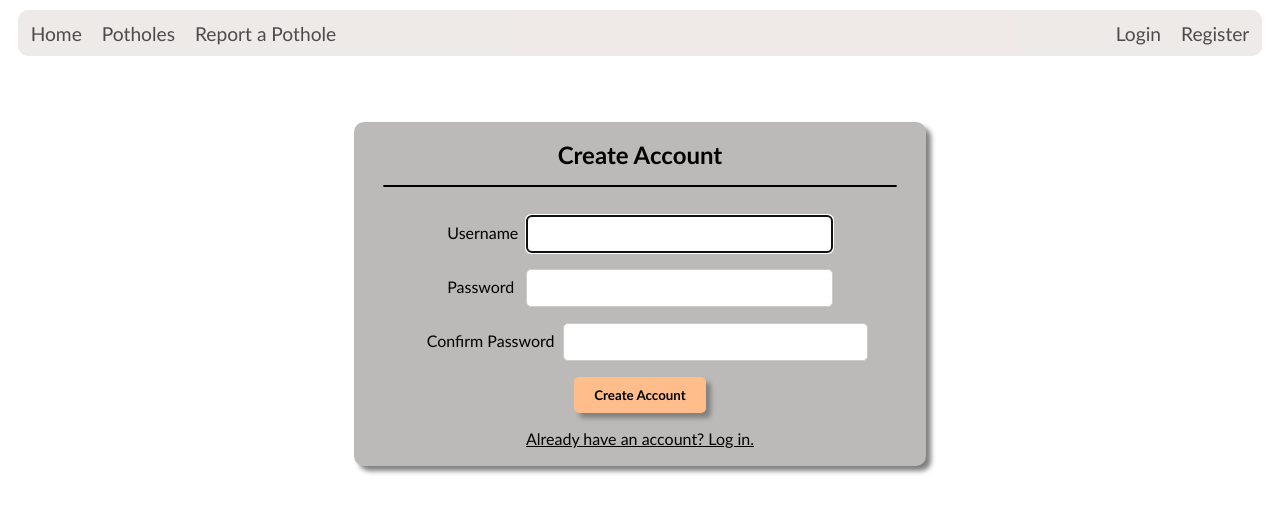
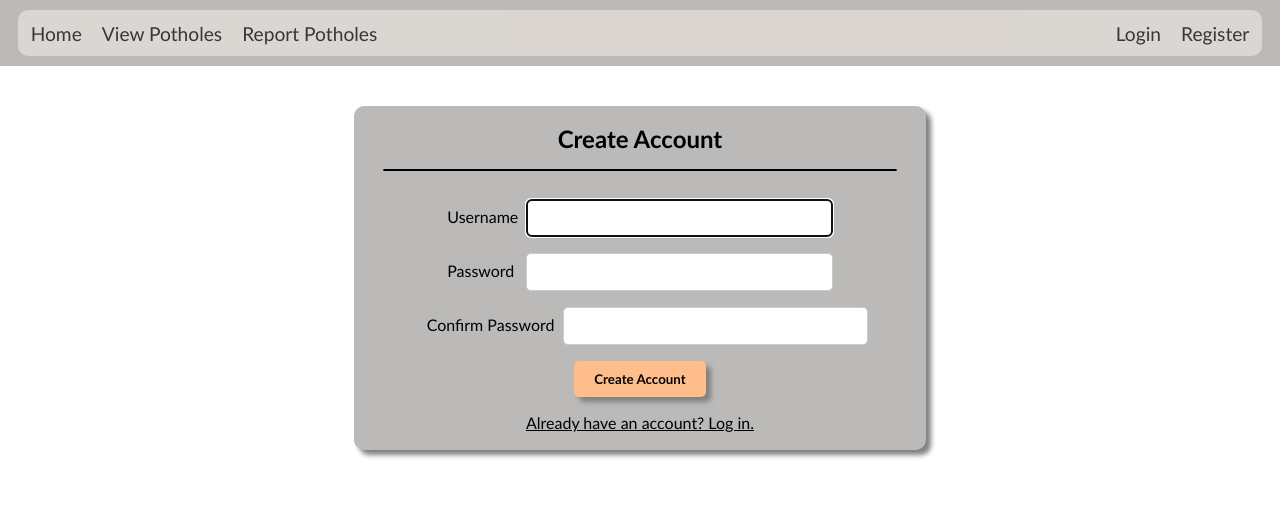
Before and after one commit to jinhee220/Potmole, a Vue app in the folder vue/: page /register in a window 1280 px wide. Shown: the top 512 px of the page. Built offline with nearby package versions, Linux system fonts and the light colour scheme.

Commit message:
consistency styling changes to all pages

```diff
--- a/vue/src/App.vue
+++ b/vue/src/App.vue
@@ -7,11 +7,11 @@
     <div class="nav">
       <div class="left">
         <router-link class="link" v-bind:to="{ name: 'home' }">Home</router-link>
-        <router-link class="link" v-bind:to="{ name: 'PotholeList' }">Potholes</router-link>
-        <router-link class="link" v-bind:to="{ name: 'ReportPothole' }">Report a Pothole</router-link>
+        <router-link class="link" v-bind:to="{ name: 'PotholeList' }">View Potholes</router-link>
+        <router-link class="link" v-bind:to="{ name: 'ReportPothole' }">Report Potholes</router-link>
         <!-- <router-link class="link" v-bind:to="{ name: 'home' }">About</router-link>
         <router-link class="link" v-bind:to="{ name: 'home' }">Contact Us</router-link> -->
-        <router-link class="link" v-bind:to="{ name: 'EmployeeForm' }" v-if="checkCurrentUser()">Employee</router-link>
+        <router-link class="link" v-bind:to="{ name: 'EmployeeForm' }" v-if="checkCurrentUser()">Employee Hub</router-link>
       </div>
 
       <div class="right">
--- a/vue/src/components/EmployeeForm.vue
+++ b/vue/src/components/EmployeeForm.vue
@@ -251,7 +251,6 @@ h3 {
     flex-direction: column;
     align-items: center;
     width: 80%;
-    border: 1px solid black;
     border-radius: 10px;
     box-shadow: gray 5px 5px 5px ;
     background-color: white;
--- a/vue/src/components/PotholeForm.vue
+++ b/vue/src/components/PotholeForm.vue
@@ -147,17 +147,20 @@ button[type="submit"]:hover {
 	display: flex;
 	flex-direction: column;
 	align-items: center;
+	background-color: #bbbab9;
+	padding-top: 10px;
+	padding-bottom: 50px;
+	width: 100%;
 }
 
 .pothole {
 	display: flex;
 	flex-direction: column;
 	align-items: center;
-
 	width: 80%;
-	border: 1px solid black;
 	border-radius: 10px;
 	box-shadow: gray 5px 5px 5px;
+	background-color: white;
 }
 
 .form-group {
--- a/vue/src/views/LoginView.vue
+++ b/vue/src/views/LoginView.vue
@@ -65,9 +65,13 @@ export default {
 
 <style scoped>
 .spacer {
-  height: 1rem;
-  background-color: white;
-  padding-bottom: 50px;
+	height: 66px;
+	background-color: #bbbab9;
+	position: absolute;
+	top: 0;
+	left: 0;
+	right: 0;
+	z-index: -1;
 }
 
 .form-input-group {
@@ -86,6 +90,7 @@ label {
   border-radius: 10px;
   width: 33%;
   box-shadow: gray 5px 5px 5px;
+  margin-top: 50px;
 
 }
 
--- a/vue/src/views/PotholeListView.vue
+++ b/vue/src/views/PotholeListView.vue
@@ -4,7 +4,7 @@
 		<!-- 5 buttons here for All Reported Inspected, Repaired, Deleted (v-if employee only)-->
 		<div class="list">
 			<div class="header">
-				<h2>Potholes List</h2>
+				<h2>Potholes</h2>
 				<img src="../assets/potholeMarker.png">
 			</div>
 			<PotholeList />
--- a/vue/src/views/RegisterView.vue
+++ b/vue/src/views/RegisterView.vue
@@ -76,9 +76,13 @@ export default {
 
 <style scoped>
 .spacer {
-  height: 1rem;
-  background-color: white;
-  padding-bottom: 50px;
+	height: 66px;
+	background-color: #bbbab9;
+	position: absolute;
+	top: 0;
+	left: 0;
+	right: 0;
+	z-index: -1;
 }
 
 .form-input-group {
@@ -97,6 +101,7 @@ label {
   border-radius: 10px;
   width: 45%;
   box-shadow: gray 5px 5px 5px ;
+  margin-top: 50px;
 }
 
 input[type="text"],
--- a/vue/src/views/ReportPotholeView.vue
+++ b/vue/src/views/ReportPotholeView.vue
@@ -1,19 +1,25 @@
 <!-- this is where site visitors can report a pothole AND a pothole object is sent to server -->
 <template>
+	<div class="entire-page">
 			<div class="spacer"></div>
-	<div >
+
 			<div class="header">
 				<h1>Click a Pothole Location</h1>
 				<img src="../assets/potholeMarker.png">
 			</div>
+
+		<div class = "upper-form">
+
+			<div class="map-background">
 				<!-- Call MapBox component and set parentComponent prop.
 			@coordinates-selected listens for $emit from child component MapBox and runs handleCoordinatesSelected method -->
 					<MapBox class="mapbox" parent-component="ReportPotholeView" />
 			</div>
-	<div>
-		<div class="header">
-			<h1>Report a Pothole</h1>
-			<img src="../assets/potholeMarker.png">
+
+			<div class="instruction">
+				<p>Report a Pothole</p>
+			</div>
+
 		</div>
 		<PotholeForm v-bind:pothole="pothole" />
 	</div>
@@ -45,13 +51,9 @@ export default {
 
 <style scoped>
 .spacer {
-	height: 66px;
+	height: 50px;
 	background-color: #bbbab9;
-	position: absolute;
-	top: 0;
-	left: 0;
-	right: 0;
-	z-index: -1;
+
 }
 
 h1 {
@@ -69,7 +71,6 @@ h1 {
 h2 {
 	text-align: center;
 	color: black;
-
 }
 
 .header {
@@ -78,6 +79,14 @@ h2 {
 	align-content: center;
 	border: none;
 	margin-top: 1rem;
+	background-color: white;
+}
+
+.instruction {
+	font-size: 1.5rem;
+	text-align: center;
+	margin-bottom: 1rem;
+	padding-bottom: 0.2rem;
 }
 
 img {
@@ -86,4 +95,18 @@ img {
 	padding: 10px;
 	margin-top: 10px;
 }
+
+.entire-page {
+	background-color: #bbbab9;
+}
+
+.map-background {
+	background-color: white;
+
+}
+
+.upper-form {
+	background-color: white;
+}
+
 </style>
```
Lines whose indentation alone changed are shown as unchanged.
